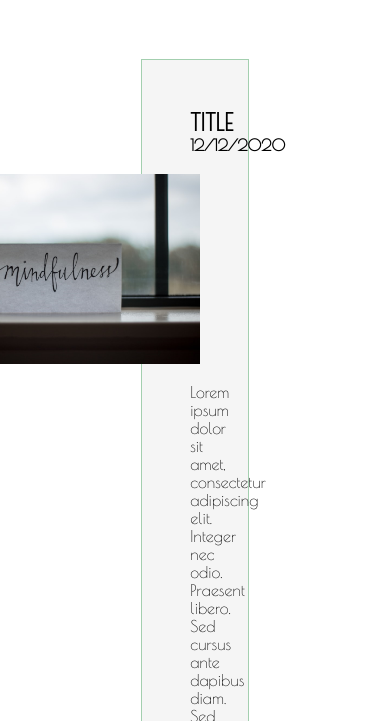
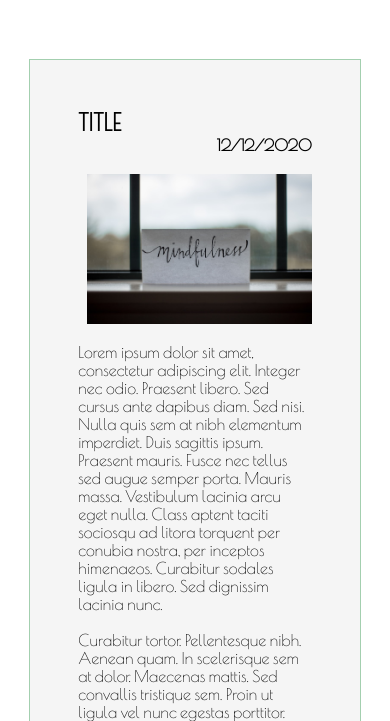
Before and after one commit to tzui20/psicoterapiagdl, a plain HTML site: page blog.html in a window 390 px wide. Shown: the part 123-844 px from the top of the page. Drawn offline with nearby package versions, Linux system fonts and the light colour scheme.

Commit message:
Update styles.css

```diff
--- a/styles.css
+++ b/styles.css
@@ -202,7 +202,7 @@ body > h1:nth-child(2) {
 }
 .blog_post {
 	border: 1px solid #A3CFAF;
-	margin: 2rem 7rem;
+	margin: 2rem 0rem;
 	background-color: whitesmoke;
 	padding: 3rem;
 }
@@ -413,4 +413,7 @@ div.service_item:nth-child(2) {
 		width: 100%;
 		height: 300px;
 	}
+	.post_image img {
+		height: 150px !important;
+	}
 }
```
